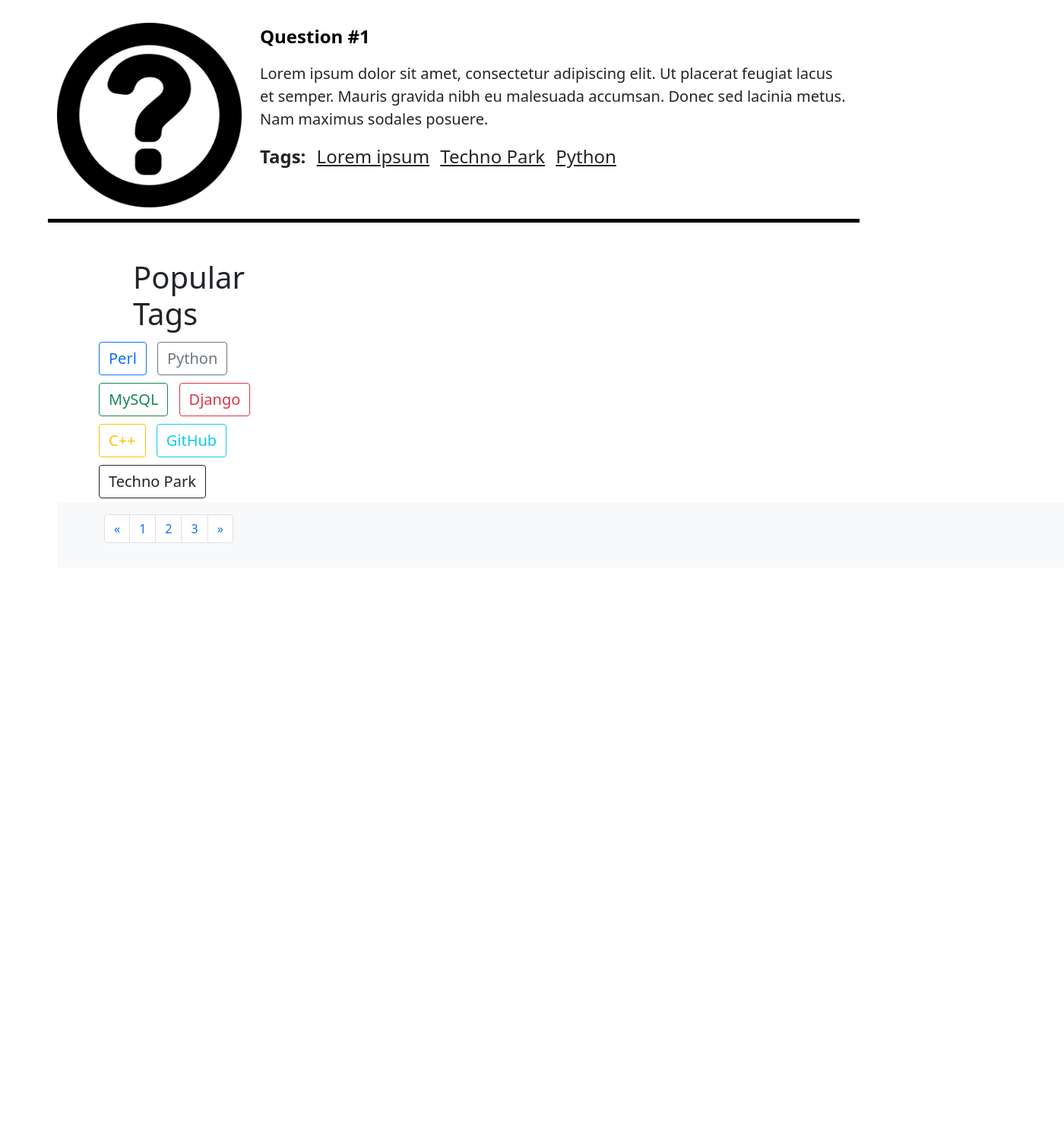
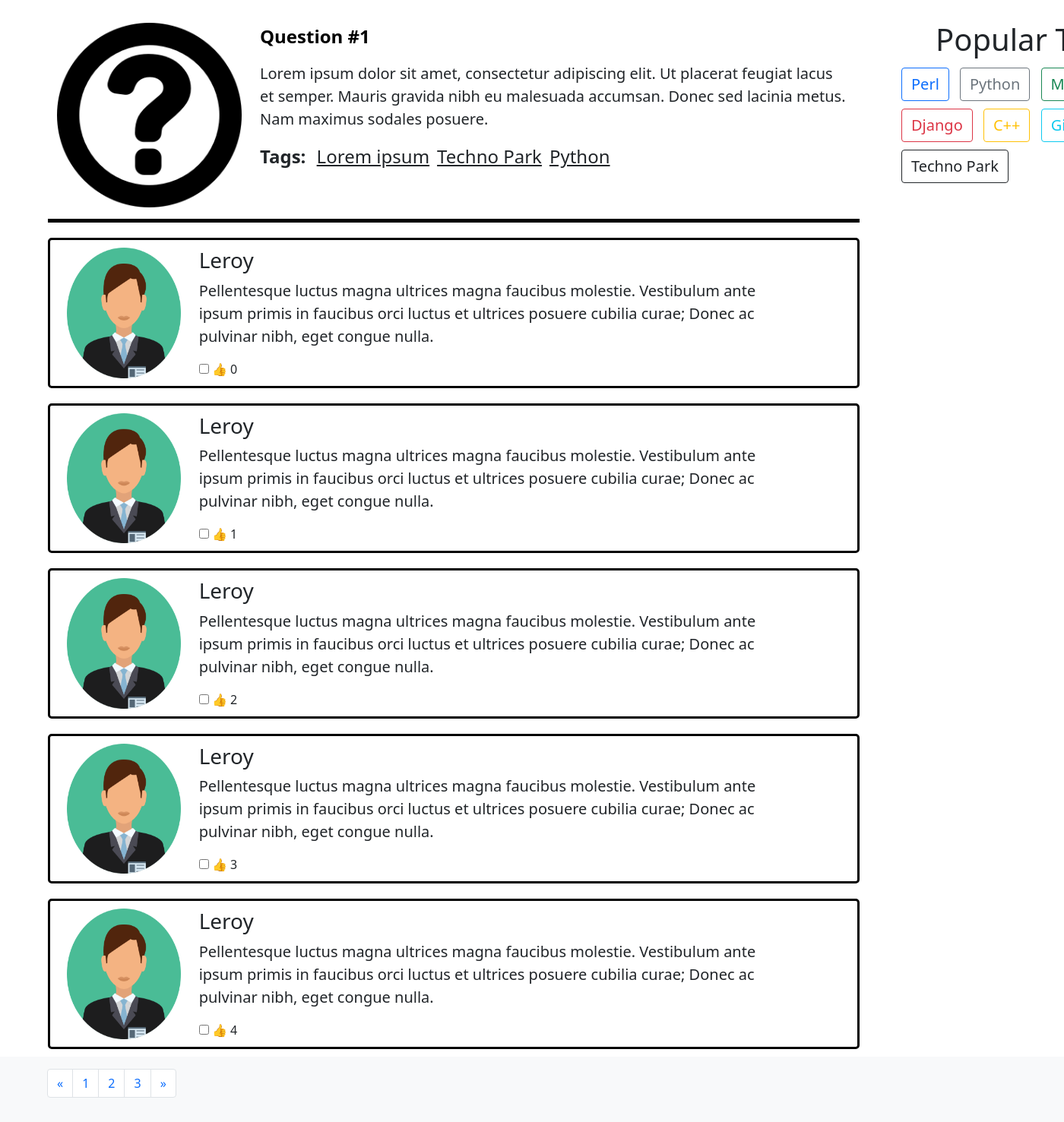
Before and after one commit to Leroy6376/WEB_Questions_Service, a Django app: page /question/1 in a window 1400 px wide; the page is wider, and only the part inside the window is pictured. Shown: the part 80-1557 px from the top of that part at 76% size. Before the commit the page ends 795 px from the top of that part, so only its background shows below. Run offline with Django 4.2, Linux system fonts and the light colour scheme; some libraries are stand-ins or nearby versions.

Commit message:
Time to sleep

```diff
--- a/WEB_Questions_Service/urls.py
+++ b/WEB_Questions_Service/urls.py
@@ -20,6 +20,6 @@
 
 urlpatterns = [
     path('admin/', admin.site.urls),
-    path('', views.index),
+    path('', views.index, name="home"),
     path('question/<int:i>', views.question, name="question_url"),
 ]
--- a/app/views.py
+++ b/app/views.py
@@ -7,8 +7,16 @@
         "tags": ["Lorem ipsum", "Techno Park", "Python"],
         "answers_count": "5",
         "id" : i,
+        "answers" : [
+            {
+            "login": "Leroy",
+            "text": f"Pellentesque luctus magna ultrices magna faucibus molestie. Vestibulum ante ipsum primis in faucibus orci luctus et ultrices posuere cubilia curae; Donec ac pulvinar nibh, eget congue nulla.",
+            "likes": i,
+            } for i in range(0,5)
+        ]
     } for i in range(1,5)
 ]
+
 
 # Create your views here.
 
--- /dev/null
+++ b/templates/inc/answer.html
@@ -0,0 +1,17 @@
+{% load static %}
+
+<div class="row Question">
+    <div class="col-2">
+        <img class="Avatar_Question_img" src="{% static 'img/Avatar.png' %}">
+    </div>
+    <div class="col-9">
+        <h3>{{answer.login}}</h3>
+        <p class="lead">{{answer.text}}</p>
+        <dic class="row">
+            <div class="col-6">
+                <input type="checkbox"/>
+                <label aria-label="like">&#128077  {{answer.likes}}</label>
+            </div>
+        </dic>
+    </div>
+</div>
--- a/templates/inc/nav_bar_tags.html
+++ b/templates/inc/nav_bar_tags.html
@@ -35,7 +35,7 @@
                     <div class="collapse navbar-collapse" id="navbarCollapse">
                         <ul class="navbar-nav mb-2 mb-md-0 Navbar">
                             <li class="nav-item">
-                                <a class="nav-link active" aria-current="page" href="index.html">Home</a>
+                                <a class="nav-link active" aria-current="page" href="{% url "home" %}"%}">Home</a>
                             </li>
                             <li class="nav-item">
                                 <a class="nav-link active" aria-current="page" href="ask.html">Ask question</a>
--- a/templates/question.html
+++ b/templates/question.html
@@ -1,14 +1,13 @@
 {% extends "inc/nav_bar_with_login.html" %}
 {% load static %}
-
 {% block login %}
-    <a class="nav-link active Login" aria-current="page" href="Leroy_profile.html">Leroy</a>
+    <a class="nav-link active Login"
+       aria-current="page"
+       href="Leroy_profile.html">Leroy</a>
 {% endblock login %}
-
 {% block avatar_img %}
     <img src="{% static "img/Avatar.png" %}" class="Avatar_img">
 {% endblock avatar_img %}
-
 {% block tags_panel %}
     <h1 class="mt-5 Tags-menu" text-align="center">Popular Tags</h1>
     <a class="Tags" href="tag_sort.html">
@@ -40,18 +39,22 @@
             <img class="Question_img" src="{% static 'img/56854.png' %}">
         </div>
         <div class="col-9">
-            <p class="active Question_title" aria-current="page">{{questions.title}}</p>
-            <p class="lead">{{questions.text}}</p>
+            <p class="active Question_title" aria-current="page">{{ questions.title }}</p>
+            <p class="lead">{{ questions.text }}</p>
             <dic class="row">
-                <div class="cols-1"></div>
-                <div class="cols-10">
-                    <span class="Answers">Tags:</span>
-                    {% for i in questions.tags %}
-                        <span class="TagsValue">{{i}}</span>
-                    {% endfor %}
-                </div>
-                <div class="cols-1"></div>
+            <div class="cols-1"></div>
+            <div class="cols-10">
+                <span class="Answers">Tags:</span>
+                {% for i in questions.tags %}<span class="TagsValue">{{i}}</span>{% endfor %}
+            </div>
+            <div class="cols-1"></div>
             </dic>
         </div>
         <div class="line"></div>
+    </div>
+
+        {% for answer in questions.answers %}
+            {% include "inc/answer.html" %}
+        {% endfor %}
+
 {% endblock context %}
```
